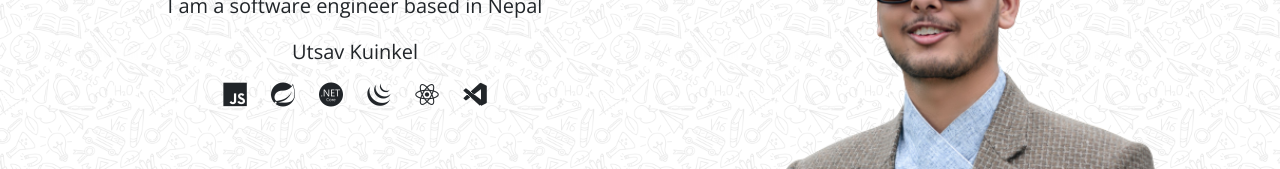
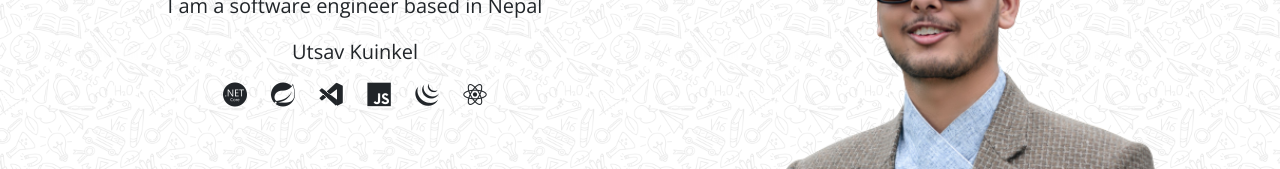
Before and after one commit to utshaav/utshaav, a React (Create React App) app: page / in a window 1280 px wide. Shown: the part 399-568 px from the top of the page. Built offline with nearby package versions, Linux system fonts and the light colour scheme.

Commit message:
Rearrange

```diff
--- a/src/Components/Basics/Loader.tsx
+++ b/src/Components/Basics/Loader.tsx
@@ -8,12 +8,12 @@ interface prototype {
 const child = ()  => {
   return(
     <div className={loader.main}>
+          <i className="devicon-dotnetcore-plain"></i>
+          <i className="devicon-spring-plain"></i>
+          <i className="devicon-vscode-plain"></i>
           <i className="devicon-javascript-plain"></i>
-          <i className="devicon-spring-plain"></i>
-          <i className="devicon-dotnetcore-plain"></i>
           <i className="devicon-jquery-plain"></i>
           <i className="devicon-react-plain"></i>
-          <i className="devicon-vscode-plain"></i>
       </div>
   )
 }
```
